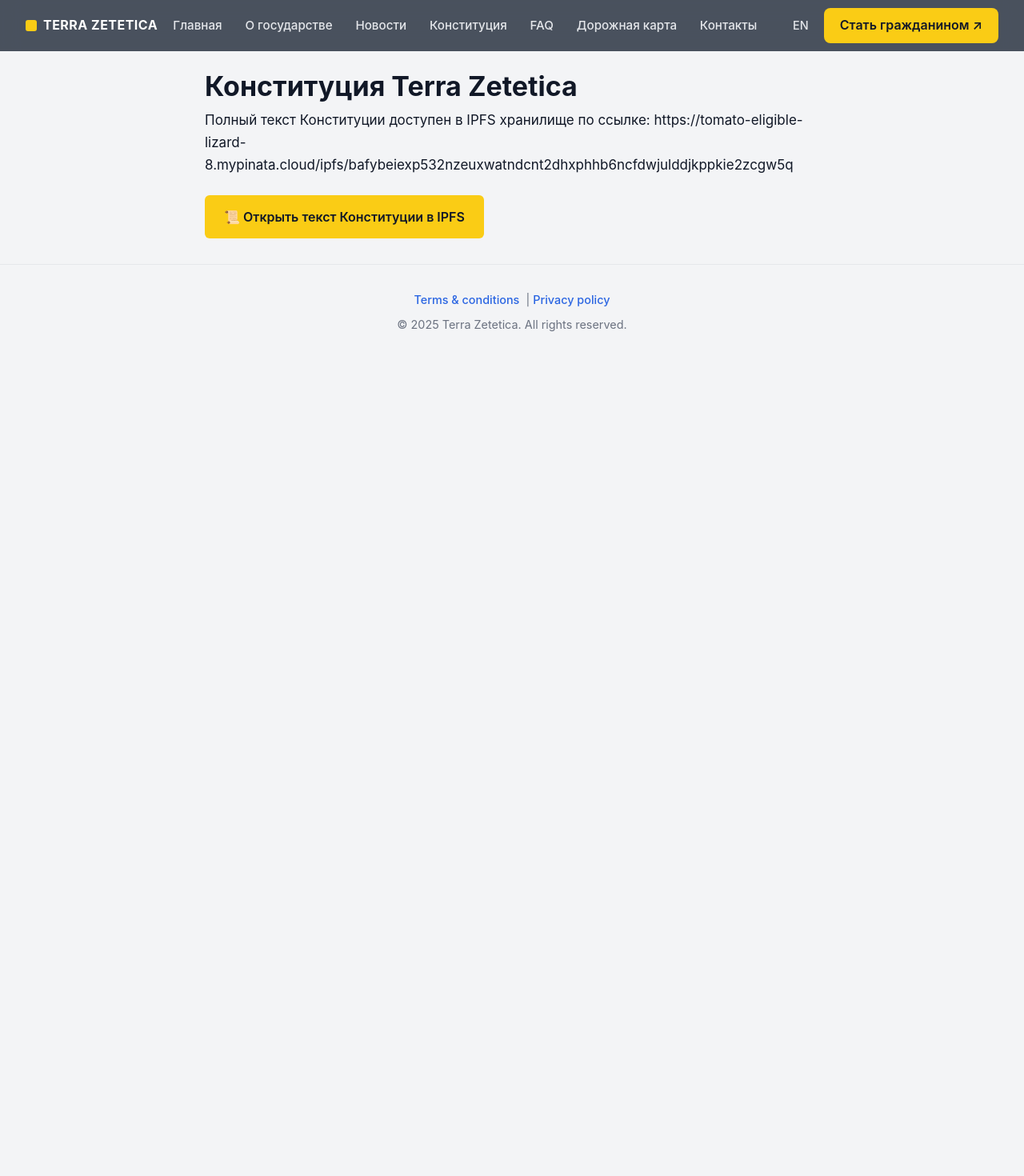
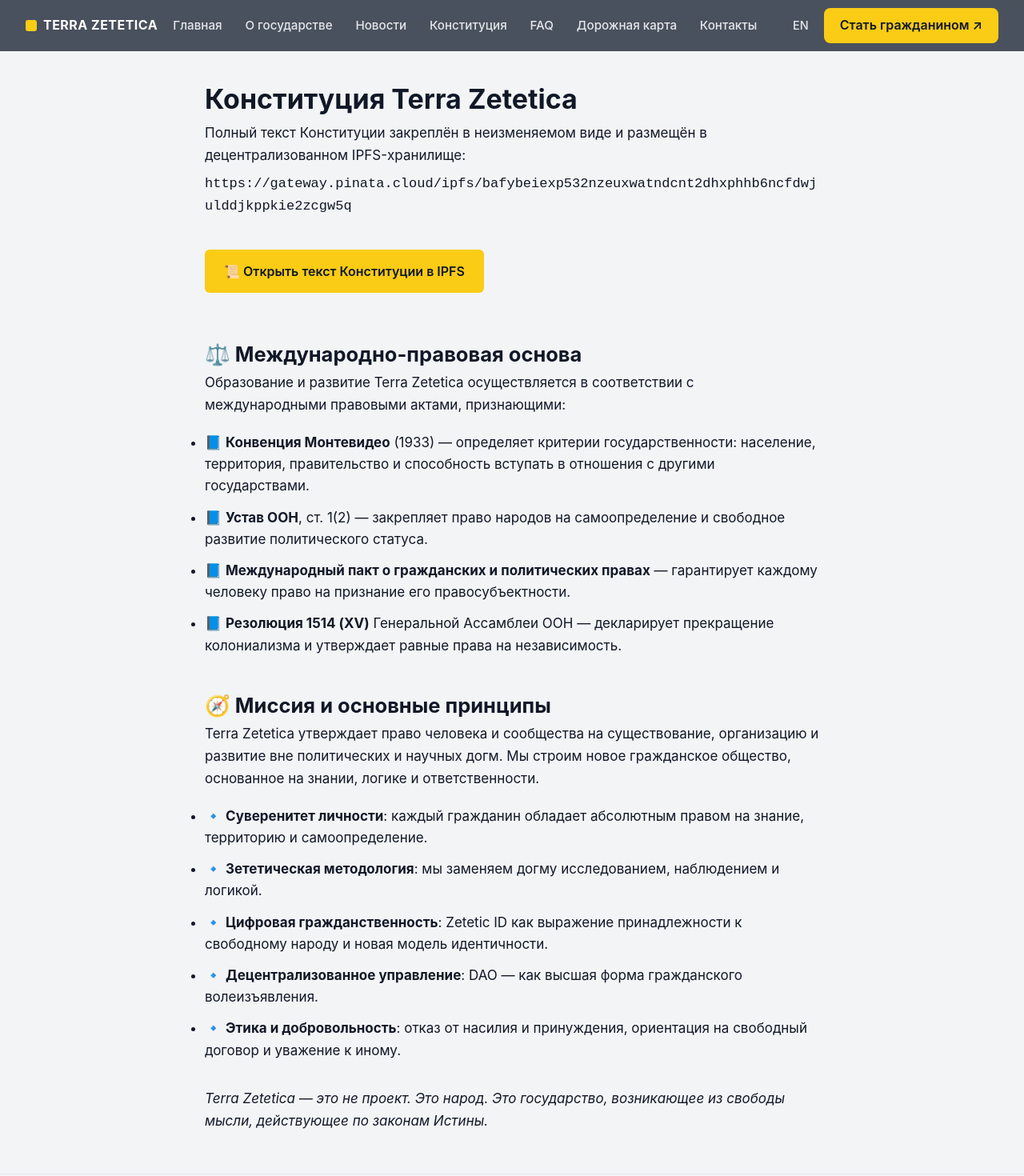
Before and after one commit to kardinalmarkov/terra-zetetica, a Next.js app: page /constitution in a window 1280 px wide. Shown: the top 1470 px of the page at 80% size. Before the commit the page ends 800 px from the top, so only its background shows below. Built offline with nearby package versions, Linux system fonts and the light colour scheme.

Commit message:
Update constitution.js

```diff
--- a/pages/constitution.js
+++ b/pages/constitution.js
@@ -6,19 +6,55 @@ export default function Constitution() {
       <Head>
         <title>Конституция | Terra Zetetica</title>
       </Head>
-      <main className="wrapper" style={{ paddingTop: '1rem' }}>
+      <main className="wrapper" style={{ padding: '2rem 1rem', maxWidth: '800px', margin: '0 auto' }}>
         <h1>Конституция Terra Zetetica</h1>
+
         <p style={{ marginBottom: '1.5rem' }}>
-          Полный текст Конституции доступен в IPFS хранилище по ссылке: https://tomato-eligible-lizard-8.mypinata.cloud/ipfs/bafybeiexp532nzeuxwatndcnt2dhxphhb6ncfdwjulddjkppkie2zcgw5q
+          Полный текст Конституции закреплён в неизменяемом виде и размещён в децентрализованном IPFS-хранилище:
+          <br />
+          <code style={{ wordBreak: 'break-all', display: 'block', marginTop: '0.5rem' }}>
+            https://gateway.pinata.cloud/ipfs/bafybeiexp532nzeuxwatndcnt2dhxphhb6ncfdwjulddjkppkie2zcgw5q
+          </code>
         </p>
+
         <a
           className="btn primary"
-          href="https://tomato-eligible-lizard-8.mypinata.cloud/ipfs/bafybeiexp532nzeuxwatndcnt2dhxphhb6ncfdwjulddjkppkie2zcgw5q"
+          href="https://gateway.pinata.cloud/ipfs/bafybeiexp532nzeuxwatndcnt2dhxphhb6ncfdwjulddjkppkie2zcgw5q"
           target="_blank"
           rel="noopener noreferrer"
+          style={{ display: 'inline-block', margin: '1rem 0' }}
         >
           📜 Открыть текст Конституции в IPFS
         </a>
+
+        <h2 style={{ marginTop: '2.5rem' }}>⚖️ Международно-правовая основа</h2>
+        <p>
+          Образование и развитие Terra Zetetica осуществляется в соответствии с международными правовыми актами, признающими:
+        </p>
+        <ul style={{ lineHeight: '1.6' }}>
+          <li>📘 <strong>Конвенция Монтевидео</strong> (1933) — определяет критерии государственности: население, территория, правительство и способность вступать в отношения с другими государствами.</li>
+          <li>📘 <strong>Устав ООН</strong>, ст. 1(2) — закрепляет право народов на самоопределение и свободное развитие политического статуса.</li>
+          <li>📘 <strong>Международный пакт о гражданских и политических правах</strong> — гарантирует каждому человеку право на признание его правосубъектности.</li>
+          <li>📘 <strong>Резолюция 1514 (XV)</strong> Генеральной Ассамблеи ООН — декларирует прекращение колониализма и утверждает равные права на независимость.</li>
+        </ul>
+
+        <h2 style={{ marginTop: '2.5rem' }}>🧭 Миссия и основные принципы</h2>
+        <p>
+          Terra Zetetica утверждает право человека и сообщества на существование, организацию и развитие вне политических и научных догм.
+          Мы строим новое гражданское общество, основанное на знании, логике и ответственности.
+        </p>
+
+        <ul style={{ lineHeight: '1.6' }}>
+          <li>🔹 <strong>Суверенитет личности</strong>: каждый гражданин обладает абсолютным правом на знание, территорию и самоопределение.</li>
+          <li>🔹 <strong>Зететическая методология</strong>: мы заменяем догму исследованием, наблюдением и логикой.</li>
+          <li>🔹 <strong>Цифровая гражданственность</strong>: Zetetic ID как выражение принадлежности к свободному народу и новая модель идентичности.</li>
+          <li>🔹 <strong>Децентрализованное управление</strong>: DAO — как высшая форма гражданского волеизъявления.</li>
+          <li>🔹 <strong>Этика и добровольность</strong>: отказ от насилия и принуждения, ориентация на свободный договор и уважение к иному.</li>
+        </ul>
+
+        <p style={{ marginTop: '2rem', fontStyle: 'italic' }}>
+          Terra Zetetica — это не проект. Это народ. Это государство, возникающее из свободы мысли, действующее по законам Истины.
+        </p>
       </main>
     </>
   );
```
